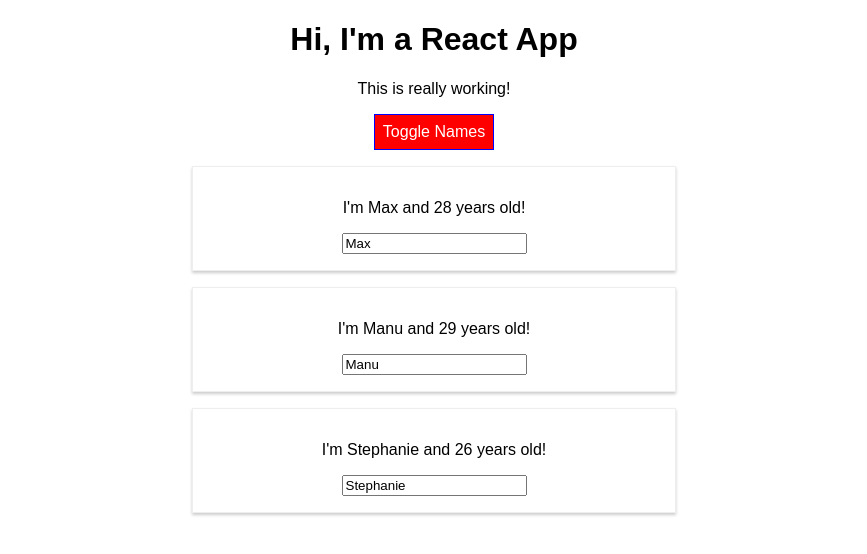
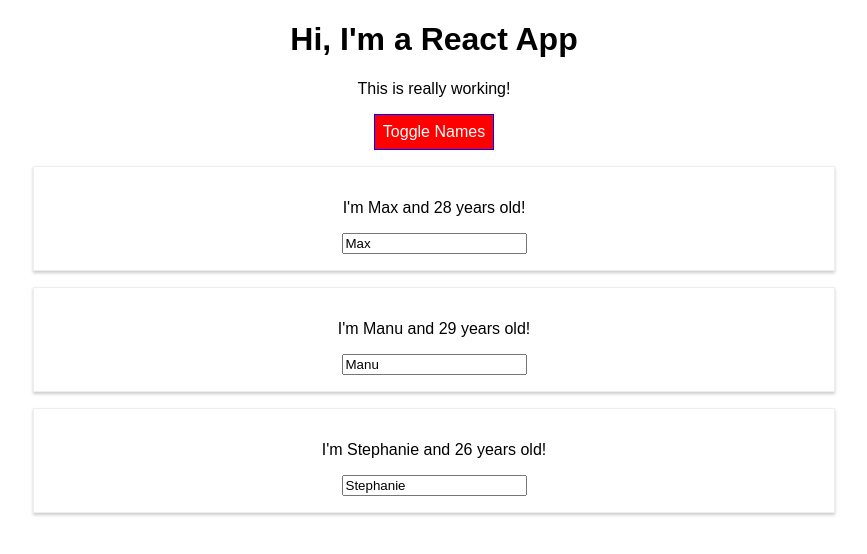
Before and after one commit to jeromy-cannon/ReactTheCompleteGuide, a React (Create React App) app in the folder react-complete-guide/: page / in a window 1280 px wide. Both pictures are taken after a click on the button "Toggle Names". Shown: the top 554 px of the page, without its empty margins (206-1073 px from the left). Built offline with nearby package versions, Linux system fonts and the light colour scheme.

Commit message:
about to run eject

```diff
--- a/react-complete-guide/src/App.js
+++ b/react-complete-guide/src/App.js
@@ -1,8 +1,7 @@
 import React, {
   Component
 } from 'react';
-import Radium, { StyleRoot } from 'radium';
-import './App.css';
+import styles from './App.module.css';
 import Person from './Person/Person';
 
 class App extends Component {
@@ -56,10 +55,6 @@
       border: '1px solid blue',
       padding: '8px',
       cursor: 'pointer',
-      ':hover': {
-        backgroundColor: 'lightgreen',
-        color: 'black'
-      }
     };
 
     let persons = null;
@@ -86,16 +81,15 @@
 
     let classes = [];
     if (this.state.persons.length <= 2) {
-      classes.push('red'); // classes = ['red']
+      classes.push(styles.red); // classes = ['red']
     }
 
     if (this.state.persons.length <= 1) {
-      classes.push('bold');// classes = '[red', 'bold']
+      classes.push(styles.bold);// classes = '[red', 'bold']
     }
 
     return (
-      <StyleRoot>
-        <div className="App">
+      <div className={styles.App}>
         <h1>Hi, I'm a React App</h1>
         <p className={classes.join(' ')}>This is really working!</p>
         <button
@@ -104,7 +98,6 @@
           Toggle Names</button>
         {persons}
       </div>
-      </StyleRoot>
     );
     // return React.createElement(
     //   'div', {
@@ -113,4 +106,4 @@
   }
 }
 
-export default Radium(App);
+export default App;
--- a/react-complete-guide/src/Person/Person.js
+++ b/react-complete-guide/src/Person/Person.js
@@ -1,12 +1,8 @@
 import React from 'react';
-import Radium from 'radium';
 import './Person.css';
 
 const person = (props) => {
   const style = {
-    '@media (min-width: 500px)': {
-      width: '450px'
-    }
   };
   return (
     <div className="Person" style={style}>
@@ -17,4 +13,4 @@
   );
 };
 
-export default Radium(person);
+export default person;
```
Also changed, not shown: react-complete-guide/src/App.module.css (renamed from react-complete-guide/src/App.css). Lines whose indentation alone changed are shown as unchanged.
